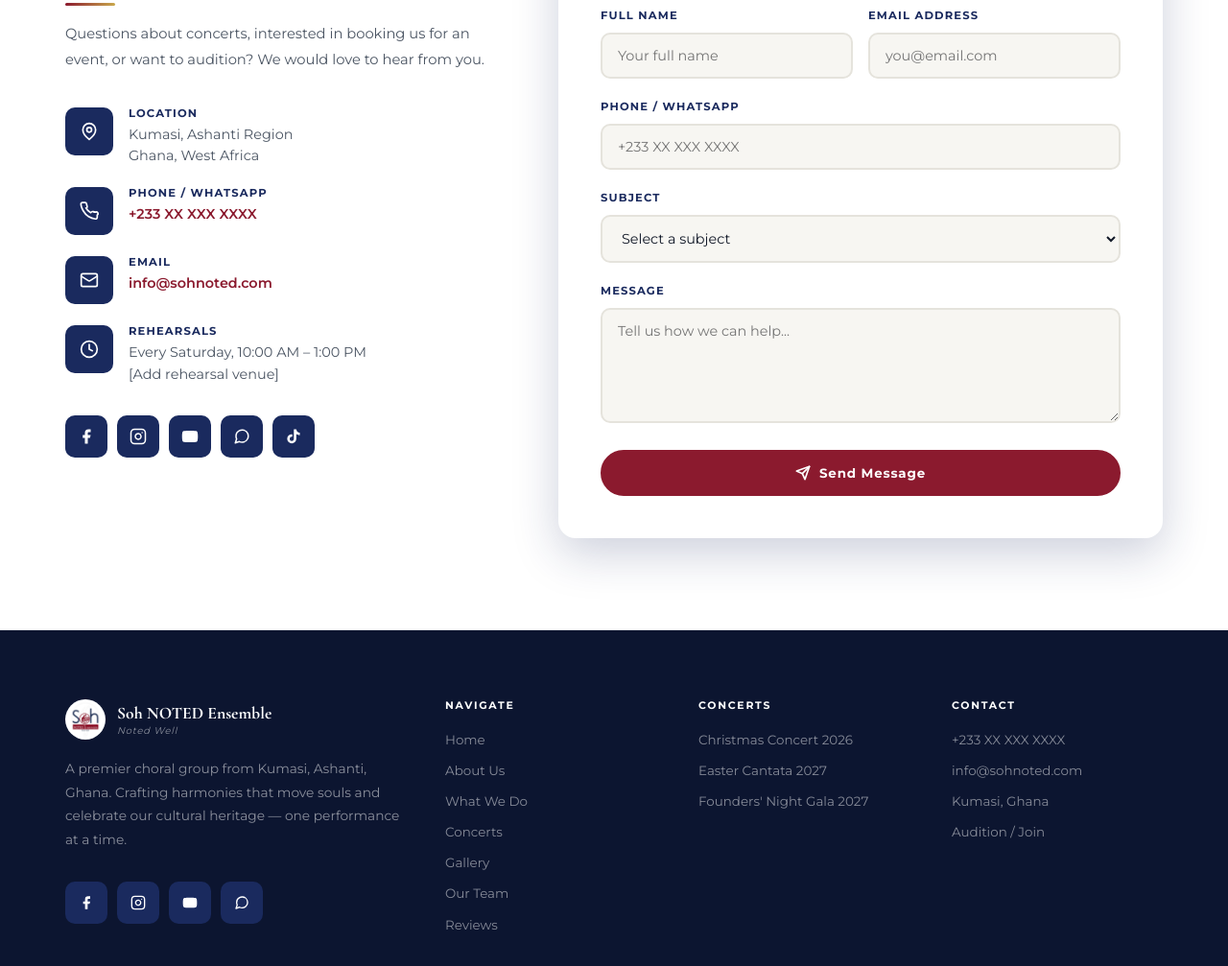
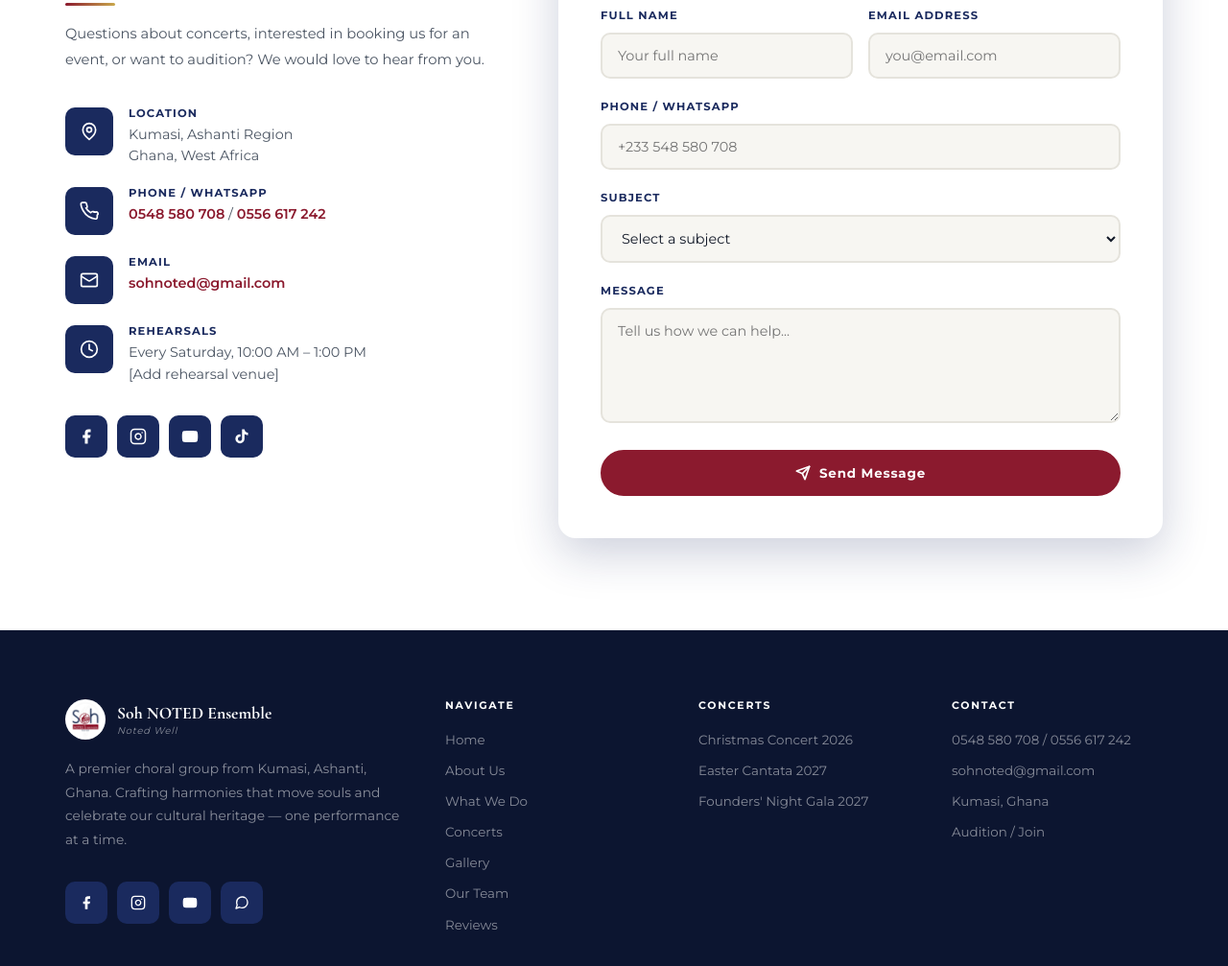
Before and after one commit to Pascal233/soh-noted-ensemble, a plain HTML site: page index.html in a window 1280 px wide. Shown: the part 8167-9174 px from the top of the page at 96% size. Drawn offline with nearby package versions, Linux system fonts and the light colour scheme.

Commit message:
Add real contact details - email, phone numbers

```diff
--- a/index.html
+++ b/index.html
@@ -834,7 +834,7 @@
             </div>
             <div class="c-info">
               <h4>Phone / WhatsApp</h4>
-              <p><a href="tel:+233XXXXXXXXX">+233 XX XXX XXXX</a></p>
+              <p><a href="tel:+233548580708">0548 580 708</a> / <a href="tel:+233556617242">0556 617 242</a></p>
             </div>
           </div>
           <div class="c-item">
@@ -843,7 +843,7 @@
             </div>
             <div class="c-info">
               <h4>Email</h4>
-              <p><a href="mailto:info@sohnoted.com">info@sohnoted.com</a></p>
+              <p><a href="mailto:sohnoted@gmail.com">sohnoted@gmail.com</a></p>
             </div>
           </div>
           <div class="c-item">
@@ -867,10 +867,7 @@
           <a href="#" class="soc-btn" aria-label="YouTube">
             <svg xmlns="http://www.w3.org/2000/svg" width="18" height="18" viewBox="0 0 24 24" fill="currentColor"><path d="M22.54 6.42a2.78 2.78 0 0 0-1.95-1.96C18.88 4 12 4 12 4s-6.88 0-8.59.46A2.78 2.78 0 0 0 1.46 6.42 29 29 0 0 0 1 12a29 29 0 0 0 .46 5.58A2.78 2.78 0 0 0 3.41 19.6C5.12 20 12 20 12 20s6.88 0 8.59-.4a2.78 2.78 0 0 0 1.95-1.95A29 29 0 0 0 23 12a29 29 0 0 0-.46-5.58z"/><polygon points="9.75 15.02 15.5 12 9.75 8.98 9.75 15.02" fill="white"/></svg>
           </a>
-          <a href="#" class="soc-btn" aria-label="WhatsApp">
-            <svg xmlns="http://www.w3.org/2000/svg" width="18" height="18" viewBox="0 0 24 24" fill="none" stroke="currentColor" stroke-width="2" stroke-linecap="round" stroke-linejoin="round"><path d="M21 11.5a8.38 8.38 0 0 1-.9 3.8 8.5 8.5 0 0 1-7.6 4.7 8.38 8.38 0 0 1-3.8-.9L3 21l1.9-5.7a8.38 8.38 0 0 1-.9-3.8 8.5 8.5 0 0 1 4.7-7.6 8.38 8.38 0 0 1 3.8-.9h.5a8.48 8.48 0 0 1 8 8v.5z"/></svg>
-          </a>
-          <a href="#" class="soc-btn" aria-label="TikTok">
+          <a href="https://wa.me/233548580708" class="soc-btn" aria-label="WhatsApp" target="_blank" rel="noopener">
             <svg xmlns="http://www.w3.org/2000/svg" width="18" height="18" viewBox="0 0 24 24" fill="currentColor"><path d="M19.59 6.69a4.83 4.83 0 0 1-3.77-4.25V2h-3.45v13.67a2.89 2.89 0 0 1-2.88 2.5 2.89 2.89 0 0 1-2.89-2.89 2.89 2.89 0 0 1 2.89-2.89c.28 0 .54.04.79.1V9.01a6.33 6.33 0 0 0-.79-.05 6.34 6.34 0 0 0-6.34 6.34 6.34 6.34 0 0 0 6.34 6.34 6.34 6.34 0 0 0 6.33-6.34V8.69a8.26 8.26 0 0 0 4.83 1.55V6.79a4.85 4.85 0 0 1-1.06-.1z"/></svg>
           </a>
         </div>
@@ -891,7 +888,7 @@
           </div>
           <div class="form-group">
             <label for="cPhone">Phone / WhatsApp</label>
-            <input type="tel" id="cPhone" name="phone" placeholder="+233 XX XXX XXXX" autocomplete="tel" />
+            <input type="tel" id="cPhone" name="phone" placeholder="+233 548 580 708" autocomplete="tel" />
           </div>
           <div class="form-group">
             <label for="cSubject">Subject</label>
@@ -968,8 +965,8 @@
       <div class="f-col">
         <h4>Contact</h4>
         <ul>
-          <li><a href="tel:+233XXXXXXXXX">+233 XX XXX XXXX</a></li>
-          <li><a href="mailto:info@sohnoted.com">info@sohnoted.com</a></li>
+          <li><a href="tel:+233548580708">0548 580 708 / 0556 617 242</a></li>
+          <li><a href="mailto:sohnoted@gmail.com">sohnoted@gmail.com</a></li>
           <li><a href="#contact">Kumasi, Ghana</a></li>
           <li><a href="#contact">Audition / Join</a></li>
         </ul>
@@ -1041,7 +1038,7 @@
           </div>
           <div class="form-group">
             <label for="buyerPhone">Phone / MoMo Number</label>
-            <input type="tel" id="buyerPhone" placeholder="0XX XXX XXXX" required autocomplete="tel" />
+            <input type="tel" id="buyerPhone" placeholder="0548 580 708" required autocomplete="tel" />
           </div>
         </div>
 
@@ -1078,7 +1075,7 @@
             <p><strong>How to pay via USSD (MTN Mobile Money):</strong></p>
             <span class="ussd-code">*170# → Option 1 → Merchant</span>
             <p>Dial <strong>*170#</strong>, select <strong>Send Money</strong>, enter merchant number and amount. For Vodafone Cash dial <strong>*110#</strong>. For AirtelTigo dial <strong>*500#</strong>.</p>
-            <p style="margin-top:8px;">Send to: <strong>+233 XX XXX XXXX</strong> &nbsp;|&nbsp; Name: <strong>Soh NOTED Ensemble</strong></p>
+            <p style="margin-top:8px;">Send to: <strong>0548 580 708</strong> &nbsp;|&nbsp; Name: <strong>Soh NOTED Ensemble</strong></p>
           </div>
         </div>
       </form>
@@ -1131,11 +1128,11 @@
           </li>
           <li style="display:flex;gap:12px;font-size:.86rem;color:var(--text-900);">
             <span style="background:var(--navy);color:white;width:22px;height:22px;border-radius:50%;display:flex;align-items:center;justify-content:center;font-size:.7rem;font-weight:700;flex-shrink:0;">3</span>
-            <span>Send to: <strong>+233 XX XXX XXXX</strong><br>Account: <strong>Soh NOTED Ensemble</strong><br>Ref: <strong id="momoRefInline">your booking ref</strong></span>
+            <span>Send to: <strong>0548 580 708</strong><br>Account: <strong>Soh NOTED Ensemble</strong><br>Ref: <strong id="momoRefInline">your booking ref</strong></span>
           </li>
           <li style="display:flex;gap:12px;font-size:.86rem;color:var(--text-900);">
             <span style="background:var(--crimson);color:white;width:22px;height:22px;border-radius:50%;display:flex;align-items:center;justify-content:center;font-size:.7rem;font-weight:700;flex-shrink:0;">4</span>
-            <span>Screenshot your confirmation and WhatsApp it to us at <strong>+233 XX XXX XXXX</strong></span>
+            <span>Screenshot your confirmation and WhatsApp it to us at <strong>0548 580 708</strong></span>
           </li>
         </ol>
       </div>
```
